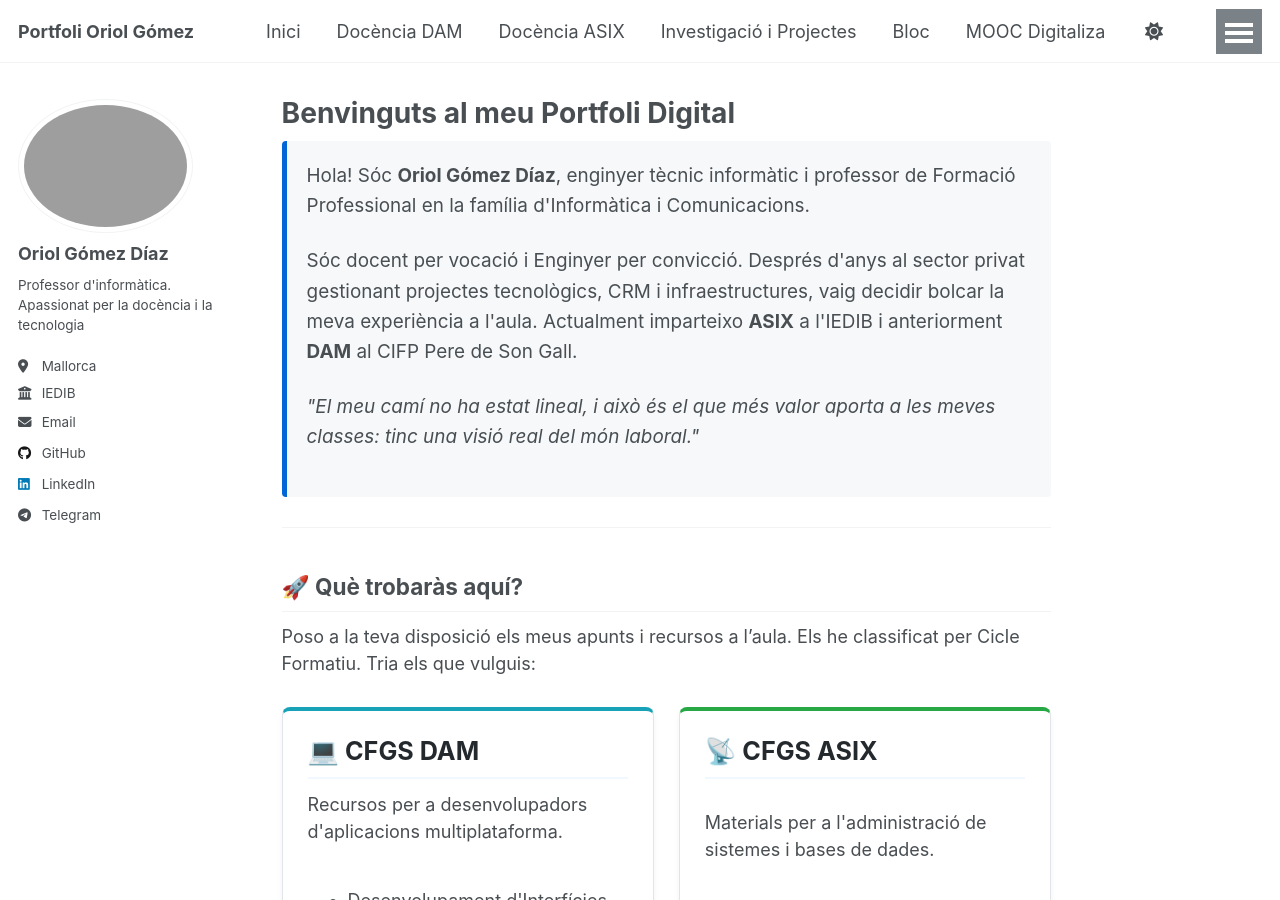
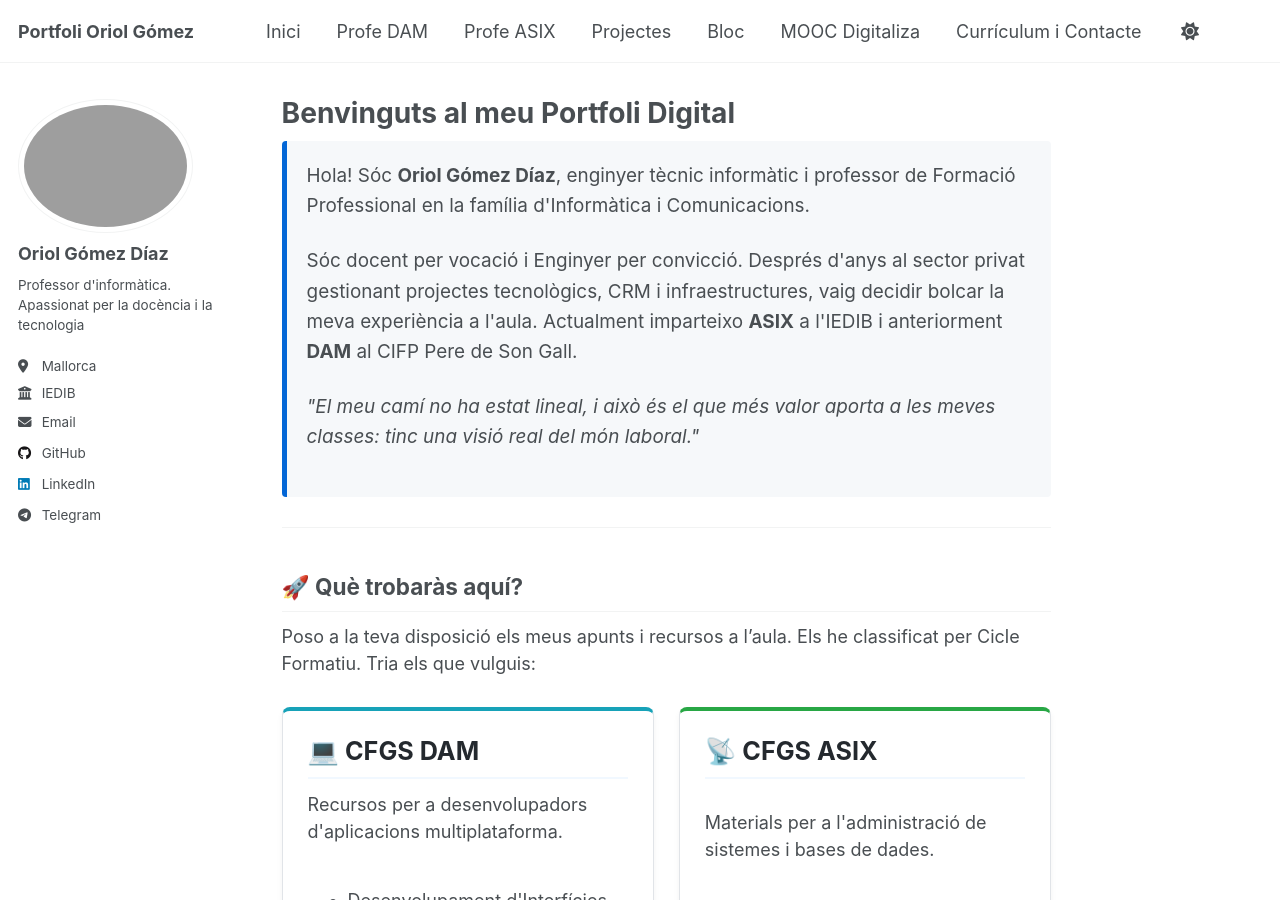
Before and after one commit to oriolgomezdiaz/oriolgomezdiaz.github.io, a Jekyll site: the page built from index.md, in a window 1280 px wide and 900 px high. Built offline with Jekyll 4.4.1, drawn with Linux system fonts in a browser that asks for light colours; a script that is not in the unit is left out.

Commit message:
Update menu

```diff
--- a/_data/navigation.yml
+++ b/_data/navigation.yml
@@ -10,7 +10,7 @@
 main:
   - title: "Inici"
     url: /
-  - title: "Docència DAM"
+  - title: "Profe DAM"
     url: /dam/
     children:
       - title: "Sistemes Informàtics (SI)"
@@ -21,14 +21,14 @@ main:
         url: /dam/interficies/
       - title: "Sistemes Gestió (SGE)"
         url: /dam/sge/
-  - title: "Docència ASIX"
+  - title: "Profe ASIX"
     url: /asix/
     children:
       - title: "Gestió BD (GBD)"
         url: /asix/gbd/
       - title: "Admin. SGBD (ASGBD)"
         url: /asix/asgbd/
-  - title: "Investigació i Projectes"
+  - title: "Projectes"
     url: /projectes-academics/
   - title: "Bloc"
     url: /bloc/
```
